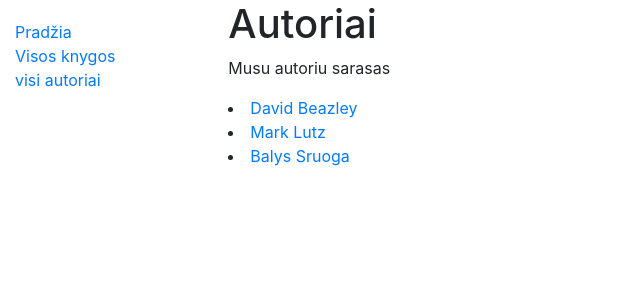
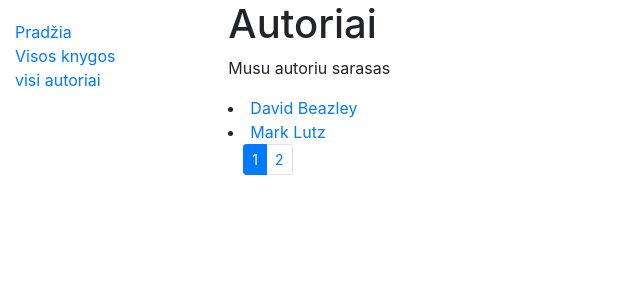
Before and after one commit to sedlibera/django1, a Django app: page /library/authors/ in a window 1280 px wide. Shown: the top 300 px of the page, without its empty margins (0-640 px from the left). Run offline with Django 4.2, Linux system fonts and the light colour scheme; data comes from the database, SQL or seed files in the repository; both versions use the stored data as it was after the commit; some libraries are stand-ins or nearby versions.

Commit message:
penktos paskaitos pabaiga, page numeravimas

```diff
--- a/mysite/library/templates/authors.html
+++ b/mysite/library/templates/authors.html
@@ -9,4 +9,27 @@
     <a href="{% url 'author' a.id %}">{{a.first_name}} {{a.last_name}}</a>
 </li>
 {% endfor %}
+<div class="container puslapiai">
+    <nav aria-label="...">
+        {% if authors.has_other_pages %}
+        <ul class="pagination pagination-sm justify-content-start">
+            {% for i in authors.paginator.page_range %}
+                {% if authors.number == i %}
+                    <li class="page-item active">
+                        <a class="page-link"> {{ i }}</a>
+                    </li>
+                {% else %}
+                    <li class="page-item">
+                        <a class="page-link" href="?page={{ i }}">{{ i }}</a>
+                    </li>
+                {% endif %}
+            {% endfor %}
+        </ul>
+        {% endif %}
+
+    </nav>
+
+</div>
+
+
 {% endblock %}
--- a/mysite/library/templates/book_detail.html
+++ b/mysite/library/templates/book_detail.html
@@ -13,9 +13,13 @@
 
     {% for copy in book.bookinstance_set.all %}
     <hr>
-    <p class="{% if copy.status == 'a' %}text-success{% elif copy.status == 'p' %}text-danger{% else %}text-warning{% endif %}">
+    <p class="{% if copy.status == 'g' %}text-success{% elif copy.status == 'p' %}text-danger{% else %}text-warning{% endif %}">
         {{ copy.get_status_display }}
     </p>
+    {% if copy.status != 'g' %}
+    <p>Bus grazinta: {{ copy.due_back }}</p>
+    {% endif %}
+    <p class="text-muted">Id: {{ copy.id }}</p>
     {% endfor %}
 </div>
 
--- a/mysite/library/views.py
+++ b/mysite/library/views.py
@@ -2,6 +2,7 @@ from django.shortcuts import render, get_object_or_404
 from django.http import HttpResponse
 from .models import Book, Author, BookInstance, Genre
 from django.views import generic
+from django.core.paginator import Paginator
 
 def index(request):
     num_books = Book.objects.all().count()
@@ -17,11 +18,10 @@ def index(request):
     return render(request, "index.html", context=kontext)
 
 def authors(request):
-
-    autoriai = Author.objects.all()
-    kontext = {
-        "authors": autoriai
-    }
+    paginator = Paginator(Author.objects.all(), 2)
+    page_number = request.GET.get('page')
+    paged_authors = paginator.get_page(page_number)
+    kontext = {"authors": paged_authors}
     return render(request, "authors.html", context=kontext)
 
 def author(request, author_id):
@@ -30,6 +30,7 @@ def author(request, author_id):
 
 class BookListView(generic.ListView):
     model = Book
+    paginate_by = 2
     template_name = "book_list.html"
 
 class BookDetailView(generic.DetailView):
```
Also changed, not shown: mysite/library/templates/book_list.html (+19 -0 lines), mysite/db.sqlite3.
